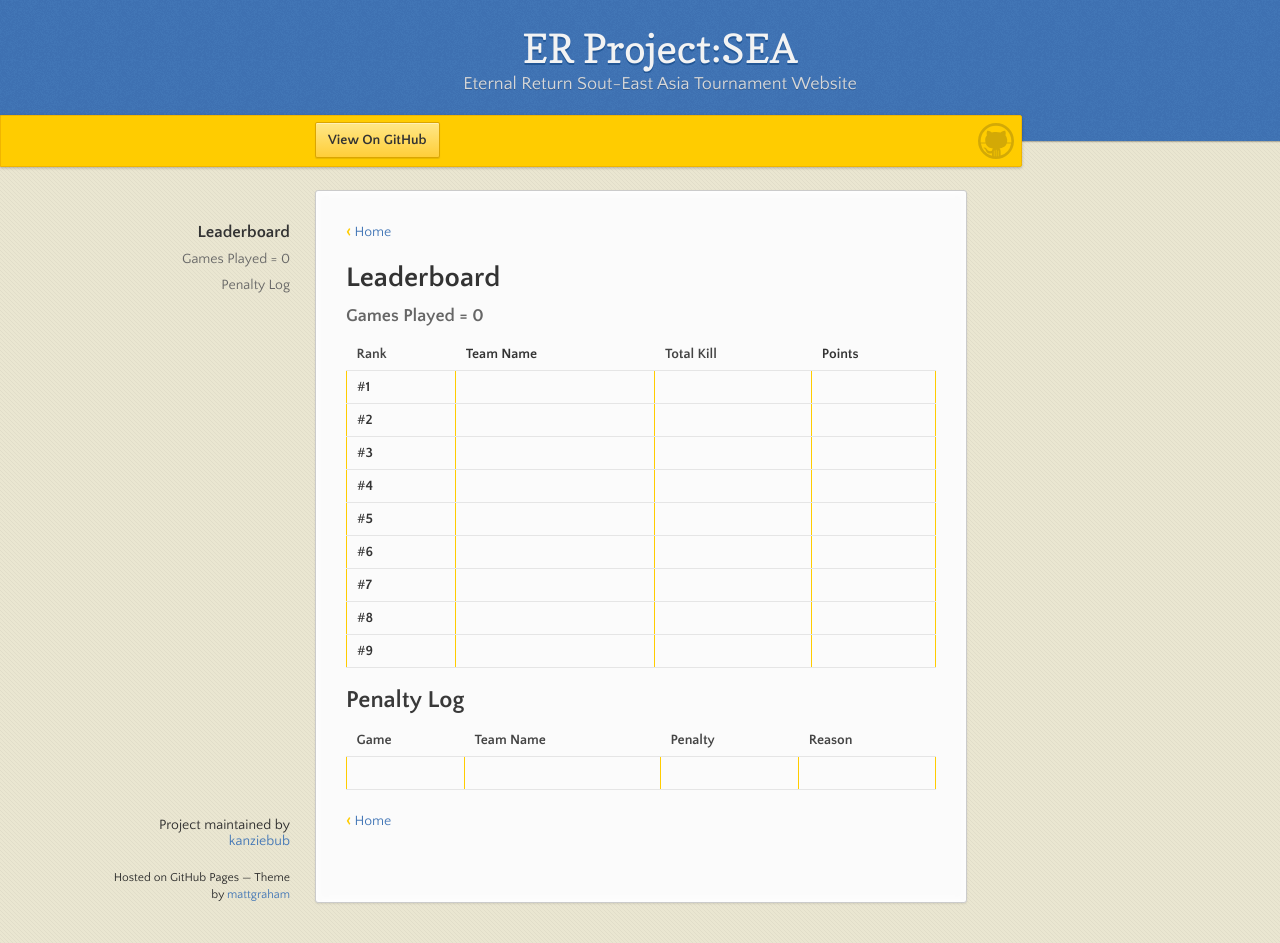
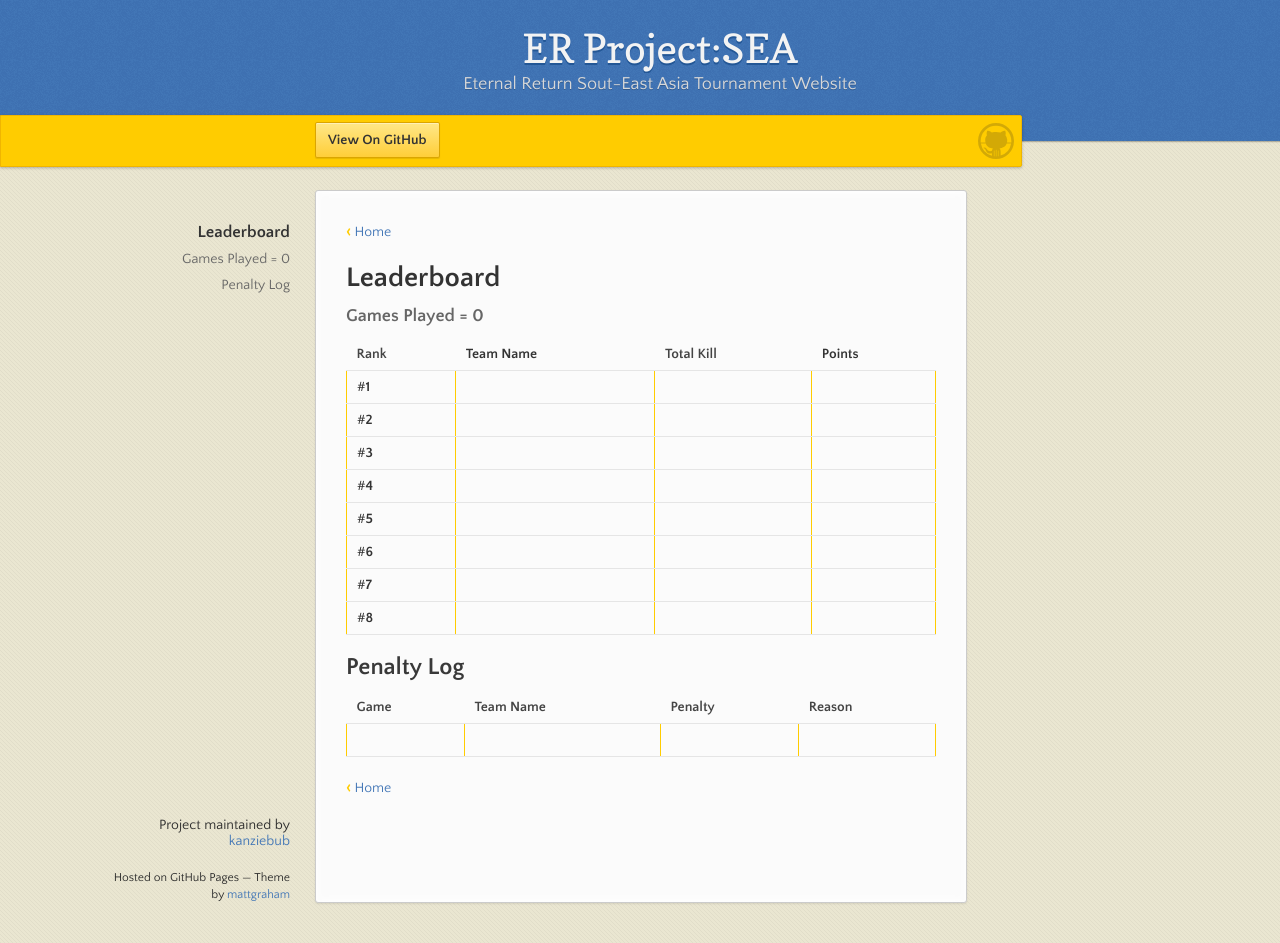
Before and after one commit to kanziebub/ProjectSEA, a Jekyll site: the page built from season/01/finals.md, in a window 1280 px wide and 943 px high. Built offline with Jekyll 4.4.1, drawn with Linux system fonts in a browser that asks for light colours.

Commit message:
fix/extra row

```diff
--- a/season/01/finals.md
+++ b/season/01/finals.md
@@ -19,7 +19,6 @@ layout: default
 | #**6** |                       |            |            |
 | #**7** |                       |            |            |
 | #**8** |                       |            |            |
-| #**9** |                       |            |            |
 
 ## Penalty Log
 
```
